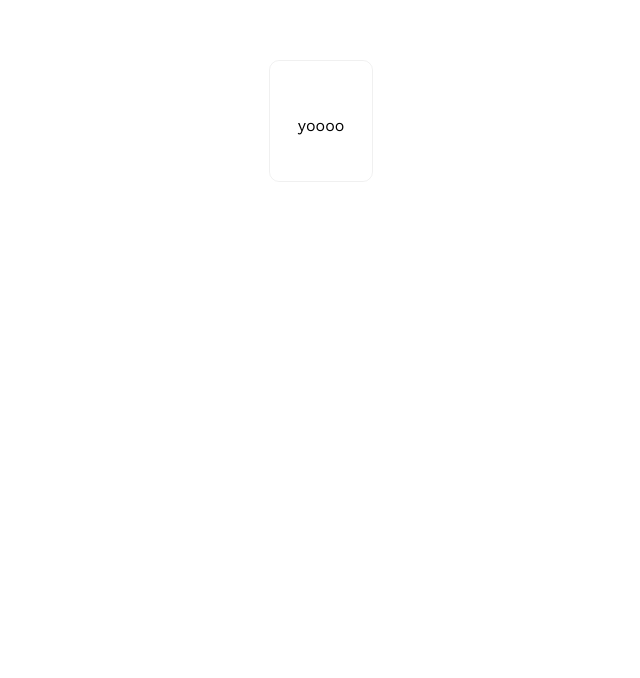
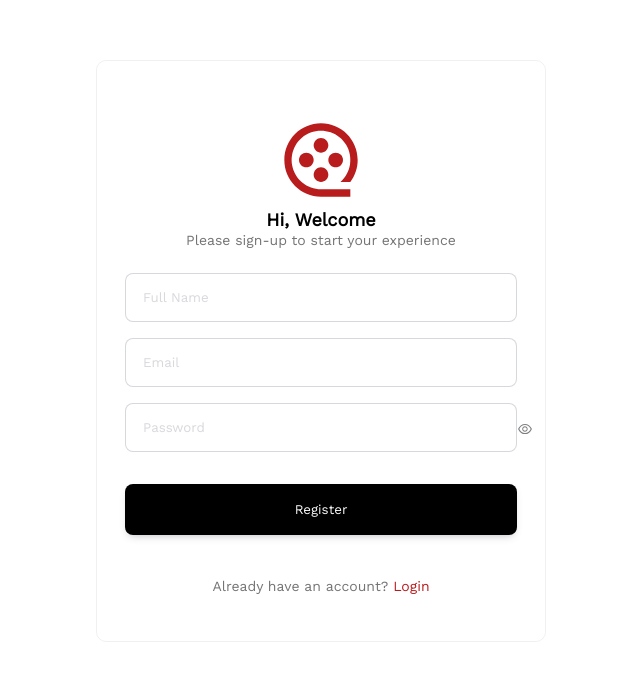
Before and after one commit to 5iveemmy/movix, a React (Create React App) app: page / in a window 1280 px wide. Shown: the part 232-910 px from the top of the page, without its empty margins (319-959 px from the left). Before the commit the page ends 800 px from the top, so only its background shows below. Built offline with nearby package versions, Linux system fonts and the light colour scheme.

Commit message:
chore: create register screen

```diff
--- a/src/App.jsx
+++ b/src/App.jsx
@@ -1,12 +1,12 @@
-import Auth from "./components/Auth/Auth";
 import GlobalStyle from "./globalStyles";
+import Register from "./screens/auth/Register";
 
 function App() {
   return (
     <>
       {" "}
       <GlobalStyle />
-      <Auth />
+      <Register />
     </>
   );
 }
--- a/src/components/Auth/Auth.jsx
+++ b/src/components/Auth/Auth.jsx
@@ -1,11 +1,32 @@
 import React from "react";
-import Register from "./Register";
+import * as S from "./AuthStyles.styles";
+import movix from "../../assets/images/movix.svg";
 
 const Auth = () => {
   return (
-    <>
-      <Register />
-    </>
+    <S.Container>
+      <S.Wrapper>
+        <S.Image src={movix} alt="logo" />
+        <S.Header>
+          <S.HeaderText>Hi, Welcome</S.HeaderText>
+          <S.HeaderPara>Please sign-up to start your experience</S.HeaderPara>
+        </S.Header>
+        <S.InputContainer>
+          <S.Input placeholder="Full Name" type="name" />
+          <S.Input placeholder="Email" type="email" />
+          <S.PasswordDiv>
+            <S.Input placeholder="Password" type="password" />
+            <S.StyledEye />
+          </S.PasswordDiv>
+        </S.InputContainer>
+        <S.Button>Register</S.Button>
+        <S.AuthFooter>
+          <S.AuthFooterPara>
+            Already have an account? <S.Span>Login</S.Span>
+          </S.AuthFooterPara>
+        </S.AuthFooter>
+      </S.Wrapper>
+    </S.Container>
   );
 };
 
--- a/src/components/Auth/AuthStyles.styles.jsx
+++ b/src/components/Auth/AuthStyles.styles.jsx
@@ -1,4 +1,5 @@
 import styled from "styled-components";
+import { AiOutlineEye } from "react-icons/ai";
 
 export const Container = styled.div`
   display: flex;
@@ -10,5 +11,89 @@ export const Wrapper = styled.div`
   margin: 292px 44.375% 221px 44.375%;
   border: 1px solid rgba(0, 0, 0, 0.06);
   border-radius: 10px;
+  text-align: center;
+  width: 100%;
+  min-width: 450px;
   padding: 55px 28px 46px 28px;
 `;
+
+export const Header = styled.div``;
+
+export const HeaderText = styled.h1`
+  font-weight: 700;
+  font-size: 18px;
+  line-height: 23px;
+  text-align: center;
+  color: #000000;
+`;
+
+export const Image = styled.img``;
+
+export const HeaderPara = styled.p`
+  font-size: 14px;
+  font-weight: 500;
+  line-height: 18px;
+  color: #747474;
+`;
+
+export const InputContainer = styled.div`
+  padding: 24px 0px 32px 0px;
+  display: flex;
+  flex-direction: column;
+  gap: 16px;
+`;
+
+export const PasswordDiv = styled.div`
+  position: relative;
+`;
+
+export const StyledEye = styled(AiOutlineEye)`
+  position: absolute;
+  top: 37%;
+  opacity: 0.5;
+`;
+
+export const Input = styled.input`
+  width: 100%;
+  padding: 16px 12px 16px 17px;
+  border: 1px solid rgba(76, 78, 100, 0.22);
+  border-radius: 8px;
+  outline: none;
+
+  &::placeholder {
+    color: rgba(76, 78, 100, 0.22);
+  }
+`;
+
+export const Button = styled.button`
+  background-color: #000000;
+  box-shadow: 0px 4px 8px -4px rgba(76, 78, 100, 0.42);
+  border-radius: 8px;
+  color: #f7f7f7;
+  width: 100%;
+  outline: none;
+  border: none;
+  height: 51px;
+  cursor: pointer;
+
+  &:hover {
+    opacity: 0.8;
+  }
+`;
+
+export const AuthFooter = styled.div`
+  padding-top: 42px;
+`;
+
+export const AuthFooterPara = styled.p`
+  font-weight: 500;
+  font-size: 14px;
+  line-height: 18px;
+  text-align: center;
+  color: #747474;
+`;
+
+export const Span = styled.span`
+  color: #b91c1c;
+  cursor: pointer;
+`;
--- a/src/components/Auth/Register.jsx
+++ /dev/null
@@ -1,14 +0,0 @@
-import React from "react";
-import * as S from "./AuthStyles.styles";
-
-const Register = () => {
-  return (
-    <S.Container>
-      <S.Wrapper>
-        <p>yoooo</p>
-      </S.Wrapper>
-    </S.Container>
-  );
-};
-
-export default Register;
--- /dev/null
+++ b/src/screens/auth/Register.jsx
@@ -0,0 +1,12 @@
+import React from "react";
+import Auth from "../../components/Auth/Auth";
+
+const Register = () => {
+  return (
+    <>
+      <Auth />
+    </>
+  );
+};
+
+export default Register;
```
Also changed, not shown: src/assets/images/movix.svg (added), src/components/Auth/index.jsx (deleted).
